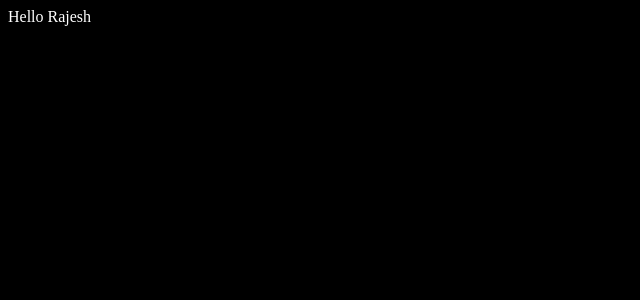
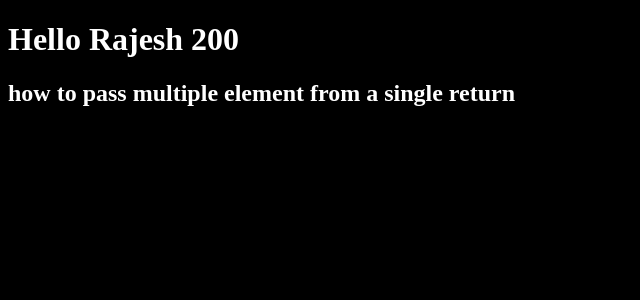
Before and after one commit to rajpuc/LearningReact, a React (Vite) app in the folder LearningProject/: page / in a window 1280 px wide. Shown: the top 300 px of the page, without its empty margins (0-640 px from the left). Built offline with nearby package versions, Linux system fonts and the light colour scheme.

Commit message:
c2: jsx,passing multiple element,creating variable and use of variables

```diff
--- a/LearningProject/src/App.jsx
+++ b/LearningProject/src/App.jsx
@@ -1,5 +1,11 @@
 function App() {
-  return "Hello Rajesh";
+  const j = 200;
+  return (
+    <>
+      <h1> Hello Rajesh {j}</h1>
+      <h2>how to pass multiple element from a single return</h2>
+    </>
+  )
 }
 
 export default App
```
